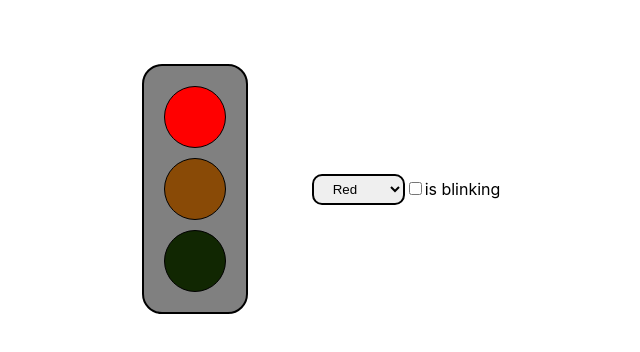
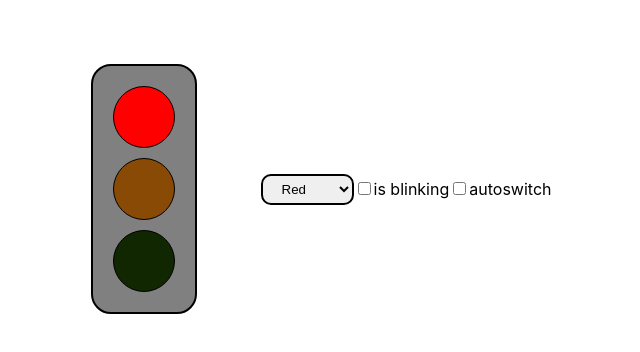
Before and after one commit to sfidrya/traffic-lights, a React (Create React App) app: page / in a window 1280 px wide. Shown: the top 352 px of the page, without its empty margins (351-991 px from the left). Built offline with nearby package versions, Linux system fonts and the light colour scheme.

Commit message:
Reorganize code

```diff
--- a/src/menu.tsx
+++ /dev/null
@@ -1,62 +0,0 @@
-import React, { useCallback } from 'react'
-import type {Color} from './typeColor'
-import './menu.css'
-
-interface LightSelectProps{
-  activeColor: Color;
-  onActiveColorChange: (newValue: Color) => void;
-}
-
-export function LightSelect({activeColor, onActiveColorChange}:LightSelectProps) {
-  const handleChange = useCallback(
-      (event: React.ChangeEvent<HTMLSelectElement>) => {
-       // event.preventDefault()
-        const newValue = event.target.value as Color
-        onActiveColorChange(newValue)
-      },
-      [onActiveColorChange]
-    )
-
-  return (
-   <select className="lightDropDown" name="selectLight" id="lightNameSelector" onChange={handleChange}>
-     <option className="dropDownOption" value="red" selected={"red" === activeColor}>Red</option>
-     <option className="dropDownOption" value="yellow" selected={"yellow" === activeColor}>Yellow</option>
-     <option className="dropDownOption" value="green" selected={"green" === activeColor}>Green</option>
-   </select>
-  );
-}
-
-interface LightCheckboxProps {
-  isBlinking: boolean;
-  onIsBlinkingChange: (newValue: boolean) => void;
-}
-
-export const LightCheckbox = ({isBlinking, onIsBlinkingChange}: LightCheckboxProps) => {
-  const handleChange = useCallback((event: React.ChangeEvent<HTMLInputElement>) => {
-    //event.preventDefault()
-    onIsBlinkingChange(event.target.checked)
-  }, [onIsBlinkingChange])
-  return (
-    <label>
-      <input
-        type="checkbox"
-        name="lightCheckBox"
-        id="CheckBlink"
-        checked={isBlinking}
-        onChange={handleChange}
-      />
-      is blinking
-    </label>
-  )
-}
-
-interface LightMenuProps extends LightSelectProps, LightCheckboxProps {}
-
-export const LightMenu = (props: LightMenuProps) => {
- return (
-   <>
-    <LightSelect onActiveColorChange={props.onActiveColorChange} activeColor={props.activeColor}/>
-    <LightCheckbox onIsBlinkingChange={props.onIsBlinkingChange} isBlinking={props.isBlinking}/>
-   </>
- )
-}
--- /dev/null
+++ b/src/menu/Checkbox.tsx
@@ -0,0 +1,25 @@
+import React, { useCallback } from "react"
+
+interface CheckboxProps {
+  labelText: string
+  isActive: boolean
+  onIsActiveChange: (newValue: boolean) => void
+}
+
+export const Checkbox = ({labelText, isActive, onIsActiveChange}: CheckboxProps) => {
+  const handleChange = useCallback((event: React.ChangeEvent<HTMLInputElement>) => {
+    //event.preventDefault()
+    onIsActiveChange(event.target.checked)
+  }, [onIsActiveChange])
+  return (
+    <label>
+      <input
+        type="checkbox"
+        id="CheckBlink"
+        checked={isActive}
+        onChange={handleChange}
+      />
+      { labelText }
+    </label>
+  )
+}
--- /dev/null
+++ b/src/menu/LightMenu.tsx
@@ -0,0 +1,25 @@
+import React from 'react'
+import type {Color} from '../typeColor'
+import './LightMenu.css'
+import { LightSelect } from './LightSelectProps'
+import { Checkbox } from './Checkbox'
+
+interface LightMenuProps {
+  activeColor: Color | 'none'
+  isBlinking: boolean
+  isAutoSwitch: boolean
+
+  onIsActiveColorChange: (activeColor: Color) => void
+  onIsBlinkingChange: (isBlinking: boolean) => void
+  onIsAutoSwitchChange: (isAutoSwitch: boolean) => void
+}
+
+export const LightMenu = (props: LightMenuProps) => {
+ return (
+   <>
+    <LightSelect onActiveColorChange={props.onIsActiveColorChange} activeColor={props.activeColor}/>
+    <Checkbox labelText="is blinking" onIsActiveChange={props.onIsBlinkingChange} isActive={props.isBlinking}/>
+    <Checkbox labelText="autoswitch" onIsActiveChange={props.onIsAutoSwitchChange} isActive={props.isAutoSwitch}/>
+   </>
+ )
+}
--- /dev/null
+++ b/src/menu/LightSelectProps.tsx
@@ -0,0 +1,27 @@
+import React, { useCallback } from "react";
+import { Color } from "../typeColor";
+
+interface LightSelectProps{
+  activeColor: Color | 'none';
+  onActiveColorChange: (newValue: Color) => void;
+}
+
+export function LightSelect({activeColor, onActiveColorChange}:LightSelectProps) {
+  const handleChange = useCallback(
+      (event: React.ChangeEvent<HTMLSelectElement>) => {
+       // event.preventDefault()
+        const newValue = event.target.value as Color
+        onActiveColorChange(newValue)
+      },
+      [onActiveColorChange]
+    )
+
+  return (
+   <select className="lightDropDown" name="selectLight" id="lightNameSelector" onChange={handleChange}>
+     <option className="dropDownOption" value="none" selected={"none" === activeColor}>None</option>
+     <option className="dropDownOption" value="red" selected={"red" === activeColor}>Red</option>
+     <option className="dropDownOption" value="yellow" selected={"yellow" === activeColor}>Yellow</option>
+     <option className="dropDownOption" value="green" selected={"green" === activeColor}>Green</option>
+   </select>
+  );
+}
--- a/src/trafficLightsAll.tsx
+++ b/src/trafficLightsAll.tsx
@@ -1,23 +1,26 @@
-import React, {useState} from 'react';
+import React, {useCallback, useState} from 'react';
 //import './trafficLightsAll.css';
 import {TrafficLights} from './trafficLights'
-import {LightMenu} from './menu'
+import {LightMenu} from './menu/LightMenu'
 import type {Color} from './typeColor'
 
 
 export const TrafficLightsAll = () => {
   const [activeColor, setActiveColor] = useState<Color>("red")
   const [isBlinking, setIsBlinking] = useState(false)
+  const [isAutoSwitch, setIsAutoSwitch] = useState(false)
 
+  const handleActiveColorChange = useCallback((newValue: Color) => {
+    setActiveColor(newValue)
+  }, [])
 
-  const handleActiveColorChange = (newValue: Color) => {
-    setActiveColor(newValue)
-  }
+  const handleIsBlinkingChange = useCallback((newValue: boolean) => {
+    setIsBlinking(newValue)
+  }, [])
 
-  const handleIsBlinkingChange = (newValue: boolean) => {
-    setIsBlinking(newValue)
-  }
-
+  const handleIsAutoSwitchChange = useCallback((newValue: boolean) => {
+    setIsAutoSwitch(newValue)
+  }, [])
 
   return (
     <>
@@ -25,8 +28,10 @@ export const TrafficLightsAll = () => {
       <LightMenu
         activeColor={activeColor}
         isBlinking={isBlinking}
-        onActiveColorChange={handleActiveColorChange}
+        isAutoSwitch={isAutoSwitch}
+        onIsActiveColorChange={handleActiveColorChange}
         onIsBlinkingChange={handleIsBlinkingChange}
+        onIsAutoSwitchChange={handleIsAutoSwitchChange}
       />
     </>
   )
```
Also changed, not shown: src/menu/LightMenu.css (renamed from src/menu.css).
